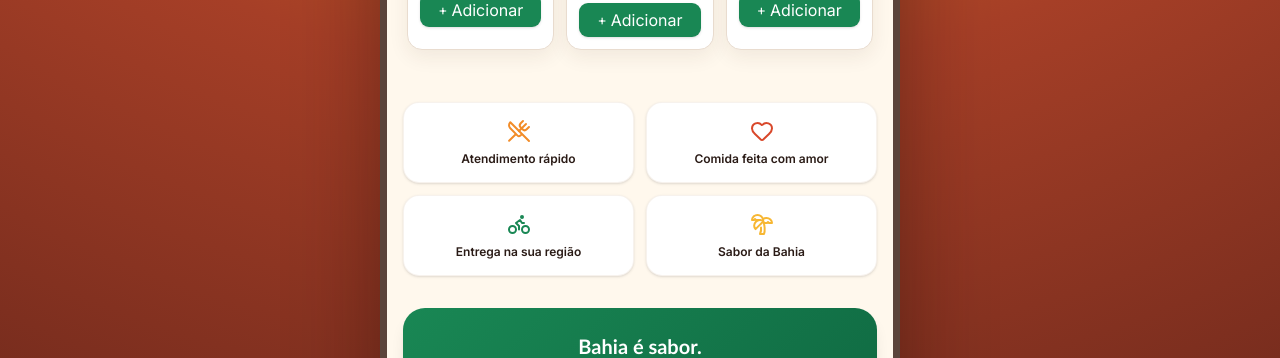
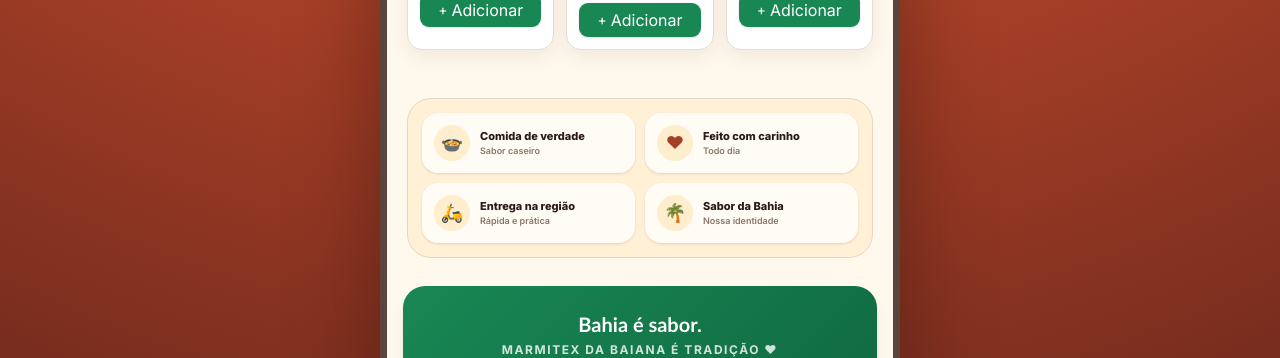
Before and after one commit to Nick28828/marmitex-da-baiana, a React (Vite) app: page / in a window 1280 px wide. Shown: the part 1382-1740 px from the top of the page. Built offline with nearby package versions, Linux system fonts and the light colour scheme.

Commit message:
style: rebuild benefits section

```diff
--- a/src/components/BenefitsSection.tsx
+++ b/src/components/BenefitsSection.tsx
@@ -1,28 +1,25 @@
-import { UtensilsCrossed, Heart, Bike, TreePalm } from 'lucide-react';
-
 const benefits = [
-  { icon: UtensilsCrossed, label: 'Atendimento rápido', color: 'text-baiano-orange' },
-  { icon: Heart, label: 'Comida feita com amor', color: 'text-baiano-red' },
-  { icon: Bike, label: 'Entrega na sua região', color: 'text-baiano-green' },
-  { icon: TreePalm, label: 'Sabor da Bahia', color: 'text-baiano-yellow' },
+  { icon: '🍲', label: 'Comida de verdade', detail: 'Sabor caseiro' },
+  { icon: '♥', label: 'Feito com carinho', detail: 'Todo dia' },
+  { icon: '🛵', label: 'Entrega na região', detail: 'Rápida e prática' },
+  { icon: '🌴', label: 'Sabor da Bahia', detail: 'Nossa identidade' },
 ];
 
 export function BenefitsSection() {
   return (
-    <section className="px-4 py-8 max-w-lg mx-auto">
-      <div className="grid grid-cols-2 gap-3">
-        {benefits.map((b) => {
-          const Icon = b.icon;
-          return (
-            <div
-              key={b.label}
-              className="bg-white rounded-2xl p-4 text-center border border-baiano-border/40 shadow-sm"
-            >
-              <Icon className={`w-6 h-6 mx-auto mb-2 ${b.color}`} />
-              <p className="text-[12px] font-semibold text-baiano-text leading-tight">{b.label}</p>
+    <section className="px-4 py-7 sm:px-5">
+      <div className="rounded-[24px] border border-[#E7D7C4] bg-[#FFF0D6] p-3.5">
+        <div className="grid grid-cols-2 gap-2.5">
+          {benefits.map((item) => (
+            <div key={item.label} className="flex min-w-0 items-center gap-2.5 rounded-[16px] bg-white/75 p-3 shadow-sm">
+              <span className="grid h-9 w-9 shrink-0 place-items-center rounded-full bg-[#F7B733]/20 text-lg font-black text-[#A63F27]">{item.icon}</span>
+              <div className="min-w-0">
+                <p className="truncate text-[11px] font-black text-[#2A1B16]">{item.label}</p>
+                <p className="truncate text-[9px] font-semibold text-[#8A7569]">{item.detail}</p>
+              </div>
             </div>
-          );
-        })}
+          ))}
+        </div>
       </div>
     </section>
   );
```
